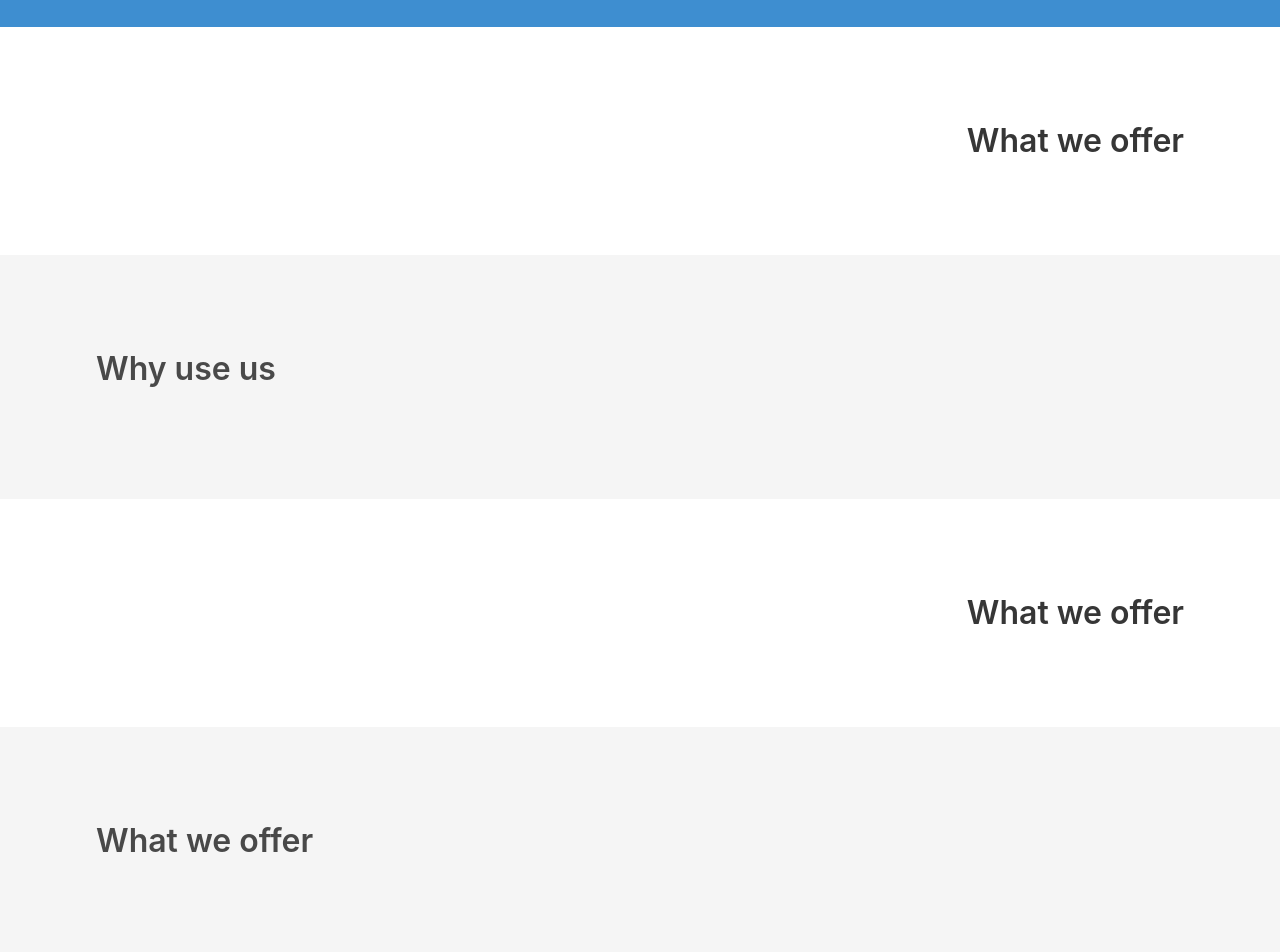
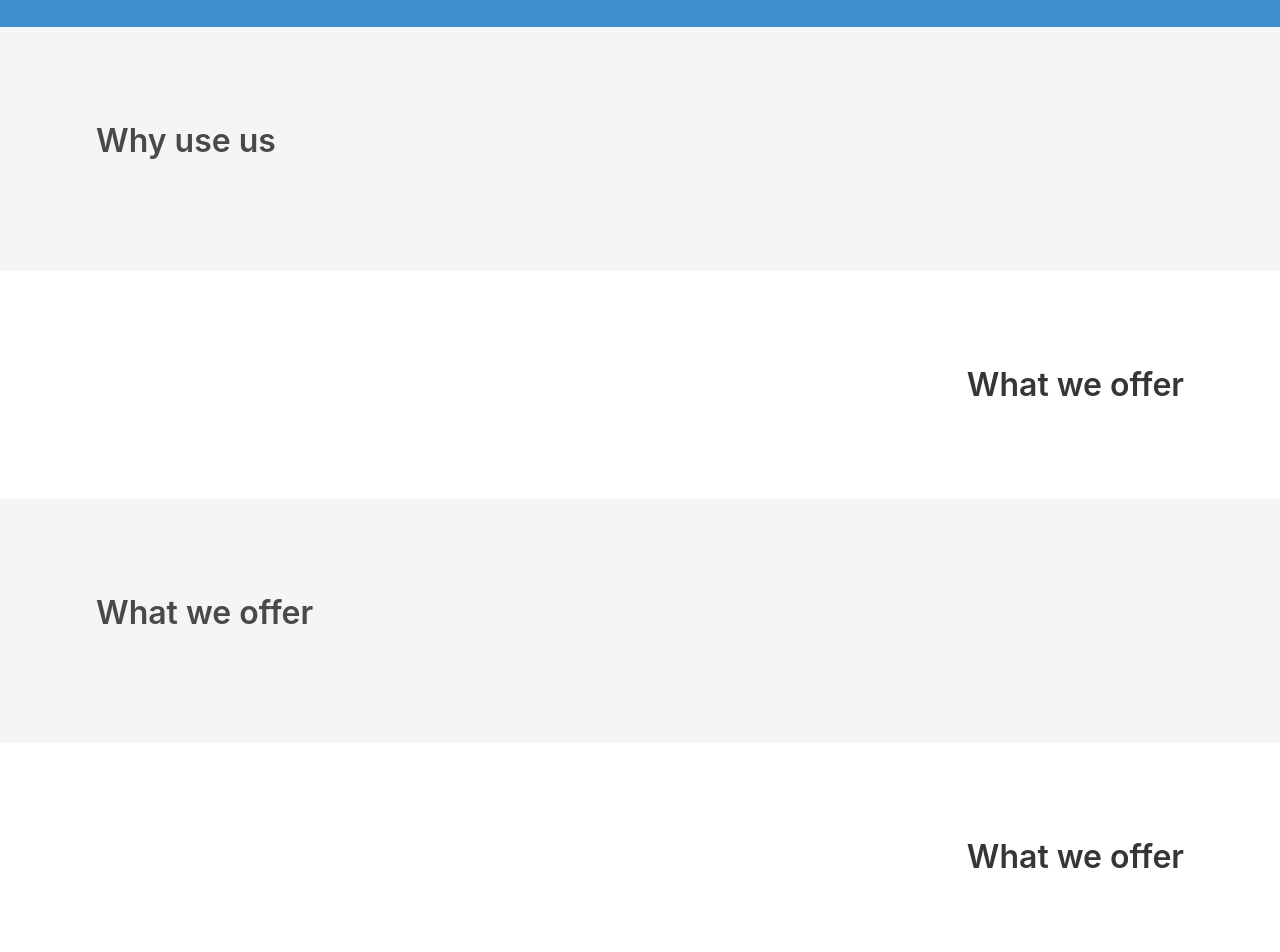
Before and after one commit to nicklvsa/unBadge, an Angular app: page / in a window 1280 px wide. Shown: the part 500-1452 px from the top of the page. Built offline with nearby package versions, Linux system fonts and the light colour scheme; a web font is replaced by a local one.

Commit message:
changed a little bit of the home page

```diff
--- a/src/app/home/home.component.html
+++ b/src/app/home/home.component.html
@@ -11,15 +11,7 @@
             </div>
         </div>
 </section>
-<section class="section hero">
-        <div class="level-right hero-body">
-            <div class="level-item">
-                <div class="container">
-                    <h1 class="title">What we offer</h1>
-                </div>
-            </div>
-        </div>
-</section>
+
 <section class="section hero is-light">
         <div class="hero-body">
                 <div class="container">
@@ -44,3 +36,12 @@
         </div>
     </div>
 </section>
+<section class="section hero">
+        <div class="level-right hero-body">
+            <div class="level-item">
+                <div class="container">
+                    <h1 class="title">What we offer</h1>
+                </div>
+            </div>
+        </div>
+</section>
```
Lines whose indentation alone changed are shown as unchanged.
